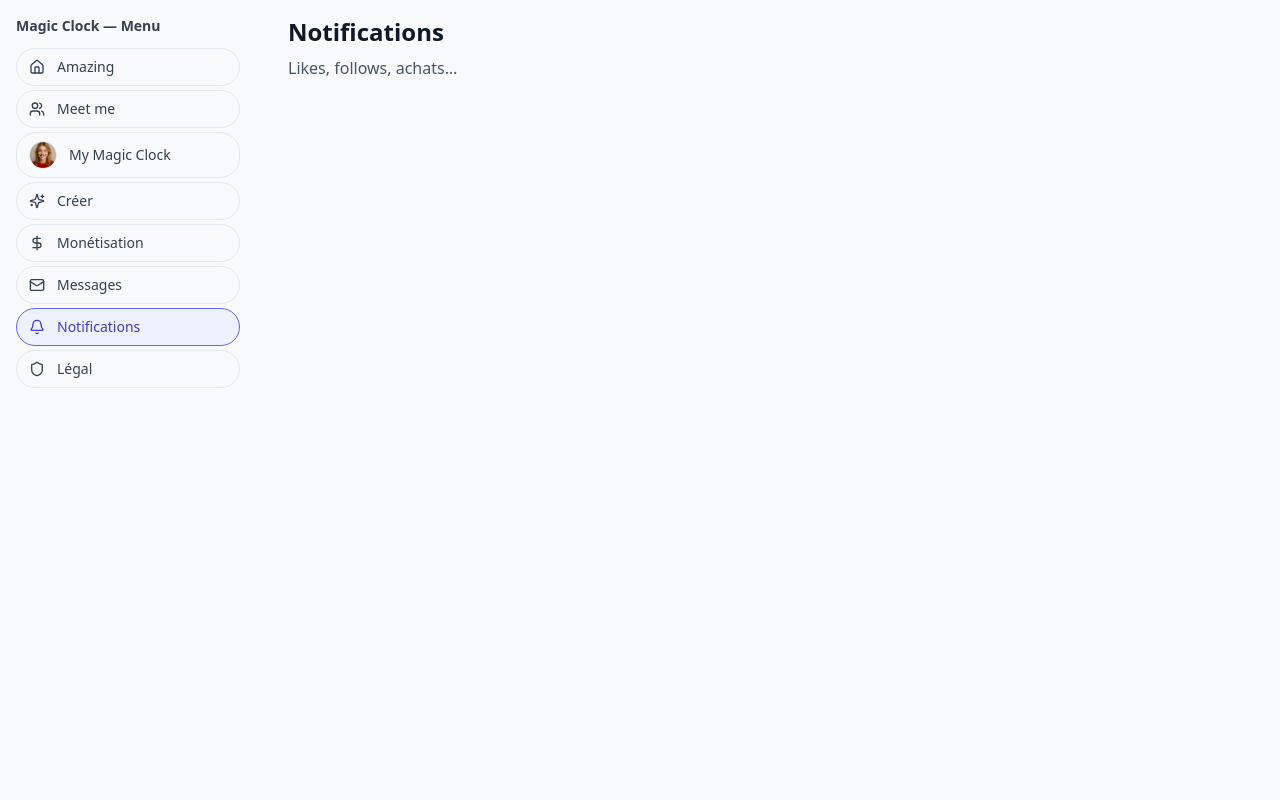
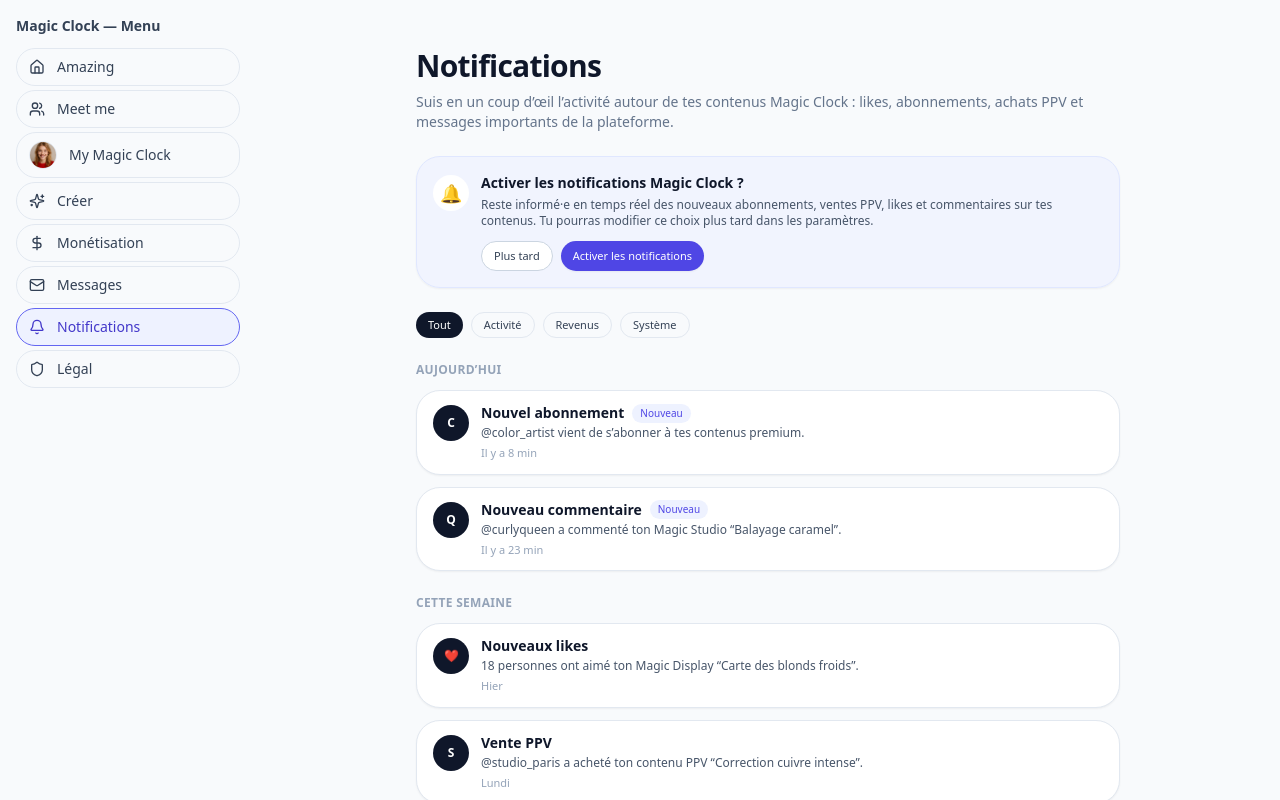
Before and after one commit to welcome-magic-clock/magic-clock-web-mvp, a Next.js app: page /notifications in a window 1280 px wide. Shown: the top 800 px of the page. Built offline with nearby package versions, Linux system fonts and the light colour scheme.

Commit message:
Update page.tsx

```diff
--- a/app/notifications/page.tsx
+++ b/app/notifications/page.tsx
@@ -1 +1,209 @@
-export default ()=> <div className='container'><h1 className='text-2xl font-semibold'>Notifications</h1><p className='text-slate-600 mt-2'>Likes, follows, achats…</p></div>
+// app/notifications/page.tsx
+import type { Metadata } from "next";
+
+export const metadata: Metadata = {
+  title: "Notifications – Magic Clock",
+};
+
+type NotificationType = "activity" | "earnings" | "system";
+
+type NotificationItem = {
+  id: string;
+  type: NotificationType;
+  title: string;
+  message: string;
+  time: string;
+  unread?: boolean;
+  avatarInitial?: string;
+};
+
+const NOTIFICATIONS_TODAY: NotificationItem[] = [
+  {
+    id: "n1",
+    type: "earnings",
+    title: "Nouvel abonnement",
+    message: "@color_artist vient de s’abonner à tes contenus premium.",
+    time: "Il y a 8 min",
+    unread: true,
+    avatarInitial: "C",
+  },
+  {
+    id: "n2",
+    type: "activity",
+    title: "Nouveau commentaire",
+    message: "@curlyqueen a commenté ton Magic Studio “Balayage caramel”.",
+    time: "Il y a 23 min",
+    unread: true,
+    avatarInitial: "Q",
+  },
+];
+
+const NOTIFICATIONS_THIS_WEEK: NotificationItem[] = [
+  {
+    id: "n3",
+    type: "activity",
+    title: "Nouveaux likes",
+    message:
+      "18 personnes ont aimé ton Magic Display “Carte des blonds froids”.",
+    time: "Hier",
+    avatarInitial: "❤",
+  },
+  {
+    id: "n4",
+    type: "earnings",
+    title: "Vente PPV",
+    message:
+      "@studio_paris a acheté ton contenu PPV “Correction cuivre intense”.",
+    time: "Lundi",
+    avatarInitial: "S",
+  },
+];
+
+const NOTIFICATIONS_EARLIER: NotificationItem[] = [
+  {
+    id: "n5",
+    type: "system",
+    title: "Mise à jour de la plateforme",
+    message:
+      "Nous avons mis à jour les CGV et la Politique de confidentialité de Magic Clock.",
+    time: "16 novembre",
+    avatarInitial: "MC",
+  },
+];
+
+function NotificationCard({ item }: { item: NotificationItem }) {
+  return (
+    <article className="flex items-start gap-3 rounded-2xl border border-slate-200 bg-white px-3 py-3 shadow-sm sm:px-4">
+      {/* Avatar */}
+      <div className="mt-0.5 flex h-9 w-9 flex-shrink-0 items-center justify-center rounded-full bg-slate-900 text-xs font-semibold text-white">
+        {item.avatarInitial ?? "MC"}
+      </div>
+
+      {/* Texte */}
+      <div className="min-w-0 flex-1">
+        <div className="flex items-center gap-2">
+          <h3 className="truncate text-sm font-semibold text-slate-900">
+            {item.title}
+          </h3>
+          {item.unread && (
+            <span className="inline-flex items-center rounded-full bg-indigo-50 px-2 py-0.5 text-[10px] font-medium text-indigo-600">
+              Nouveau
+            </span>
+          )}
+        </div>
+        <p className="mt-0.5 text-xs text-slate-600">{item.message}</p>
+        <p className="mt-1 text-[11px] text-slate-400">{item.time}</p>
+      </div>
+    </article>
+  );
+}
+
+export default function NotificationsPage() {
+  return (
+    <main className="mx-auto max-w-3xl px-4 pb-16 pt-8 sm:px-6 lg:px-8">
+      {/* Header */}
+      <header className="mb-4 sm:mb-6">
+        <h1 className="text-2xl font-semibold tracking-tight text-slate-900 sm:text-3xl">
+          Notifications
+        </h1>
+        <p className="mt-2 text-sm text-slate-500">
+          Suis en un coup d’œil l’activité autour de tes contenus Magic Clock :
+          likes, abonnements, achats PPV et messages importants de la
+          plateforme.
+        </p>
+      </header>
+
+      {/* Bannière : activer les notifications (MVP visuel, non fonctionnel) */}
+      <section className="mb-6 rounded-2xl border border-indigo-100 bg-indigo-50/70 p-4 text-xs text-slate-700 shadow-sm">
+        <div className="flex items-start gap-3">
+          <div className="mt-0.5 flex h-9 w-9 flex-shrink-0 items-center justify-center rounded-full bg-white text-lg">
+            🔔
+          </div>
+          <div className="flex-1">
+            <h2 className="text-sm font-semibold text-slate-900">
+              Activer les notifications Magic Clock ?
+            </h2>
+            <p className="mt-1 text-xs text-slate-600">
+              Reste informé·e en temps réel des nouveaux abonnements, ventes
+              PPV, likes et commentaires sur tes contenus. Tu pourras modifier
+              ce choix plus tard dans les paramètres.
+            </p>
+            <div className="mt-3 flex flex-wrap gap-2">
+              <button
+                type="button"
+                className="inline-flex items-center justify-center rounded-full border border-slate-300 bg-white px-3 py-1.5 text-[11px] font-medium text-slate-700 hover:bg-slate-50"
+              >
+                Plus tard
+              </button>
+              <button
+                type="button"
+                className="inline-flex items-center justify-center rounded-full bg-indigo-600 px-3 py-1.5 text-[11px] font-medium text-white shadow-sm hover:bg-indigo-700"
+              >
+                Activer les notifications
+              </button>
+            </div>
+          </div>
+        </div>
+        {/*
+          NOTE MVP :
+          Ces boutons sont uniquement visuels pour l’instant.
+          Plus tard, on pourra :
+          - déclencher une vraie demande de permission navigateur / mobile,
+          - enregistrer le choix de l’utilisateur dans le backend.
+        */}
+      </section>
+
+      {/* Filtres visuels (non interactifs en MVP) */}
+      <section className="mb-6 flex flex-wrap gap-2 text-xs">
+        <span className="inline-flex items-center rounded-full bg-slate-900 px-3 py-1 text-[11px] font-medium text-white">
+          Tout
+        </span>
+        <span className="inline-flex items-center rounded-full border border-slate-200 bg-slate-50 px-3 py-1 text-[11px] text-slate-700">
+          Activité
+        </span>
+        <span className="inline-flex items-center rounded-full border border-slate-200 bg-slate-50 px-3 py-1 text-[11px] text-slate-700">
+          Revenus
+        </span>
+        <span className="inline-flex items-center rounded-full border border-slate-200 bg-slate-50 px-3 py-1 text-[11px] text-slate-700">
+          Système
+        </span>
+      </section>
+
+      {/* Aujourd’hui */}
+      <section className="space-y-3">
+        <h2 className="text-xs font-semibold uppercase tracking-wide text-slate-400">
+          Aujourd’hui
+        </h2>
+        <div className="space-y-3">
+          {NOTIFICATIONS_TODAY.map((item) => (
+            <NotificationCard key={item.id} item={item} />
+          ))}
+        </div>
+      </section>
+
+      {/* Cette semaine */}
+      <section className="mt-6 space-y-3">
+        <h2 className="text-xs font-semibold uppercase tracking-wide text-slate-400">
+          Cette semaine
+        </h2>
+        <div className="space-y-3">
+          {NOTIFICATIONS_THIS_WEEK.map((item) => (
+            <NotificationCard key={item.id} item={item} />
+          ))}
+        </div>
+      </section>
+
+      {/* Plus tôt */}
+      <section className="mt-6 space-y-3">
+        <h2 className="text-xs font-semibold uppercase tracking-wide text-slate-400">
+          Plus tôt
+        </h2>
+        <div className="space-y-3">
+          {NOTIFICATIONS_EARLIER.map((item) => (
+            <NotificationCard key={item.id} item={item} />
+          ))}
+        </div>
+      </section>
+    </main>
+  );
+}
```
